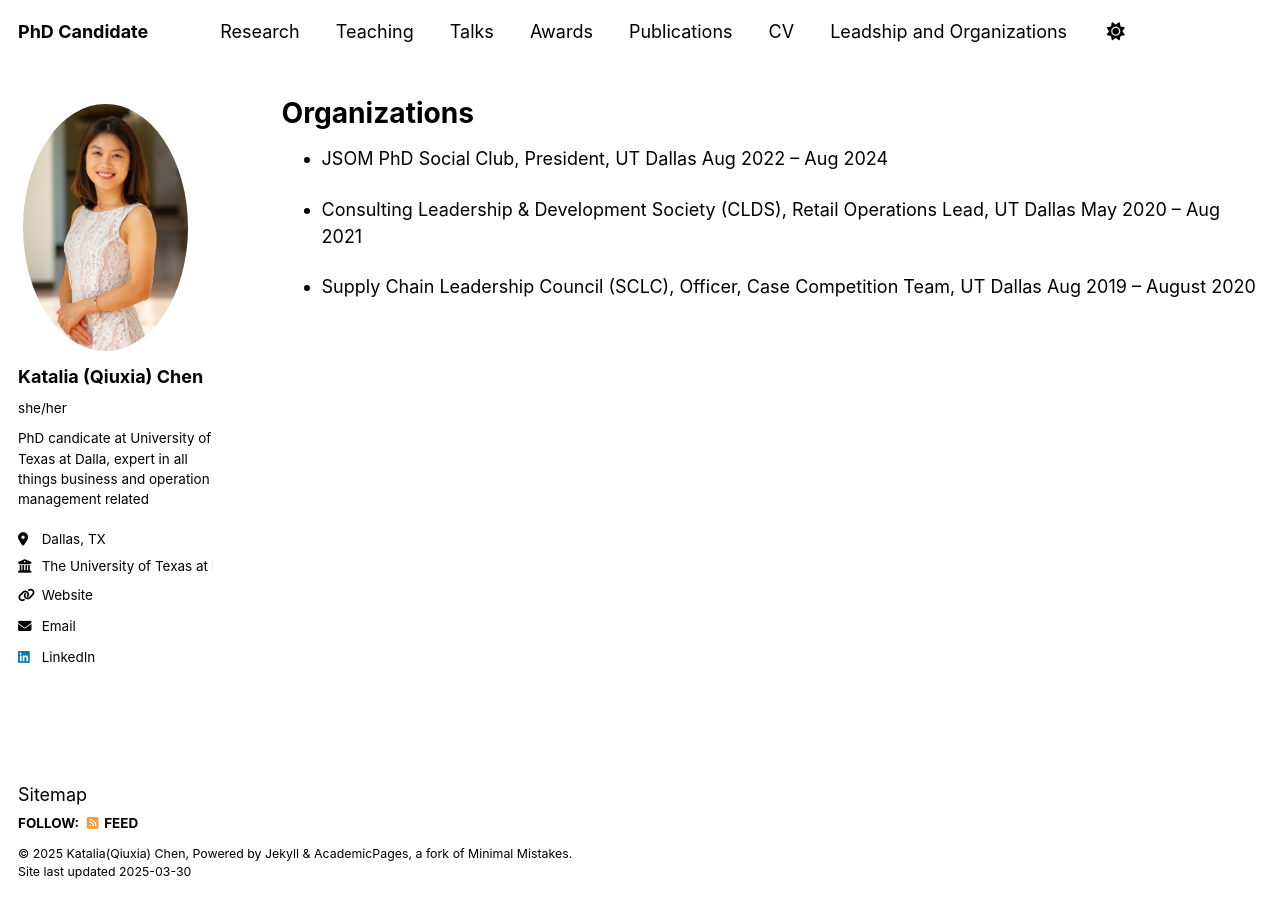
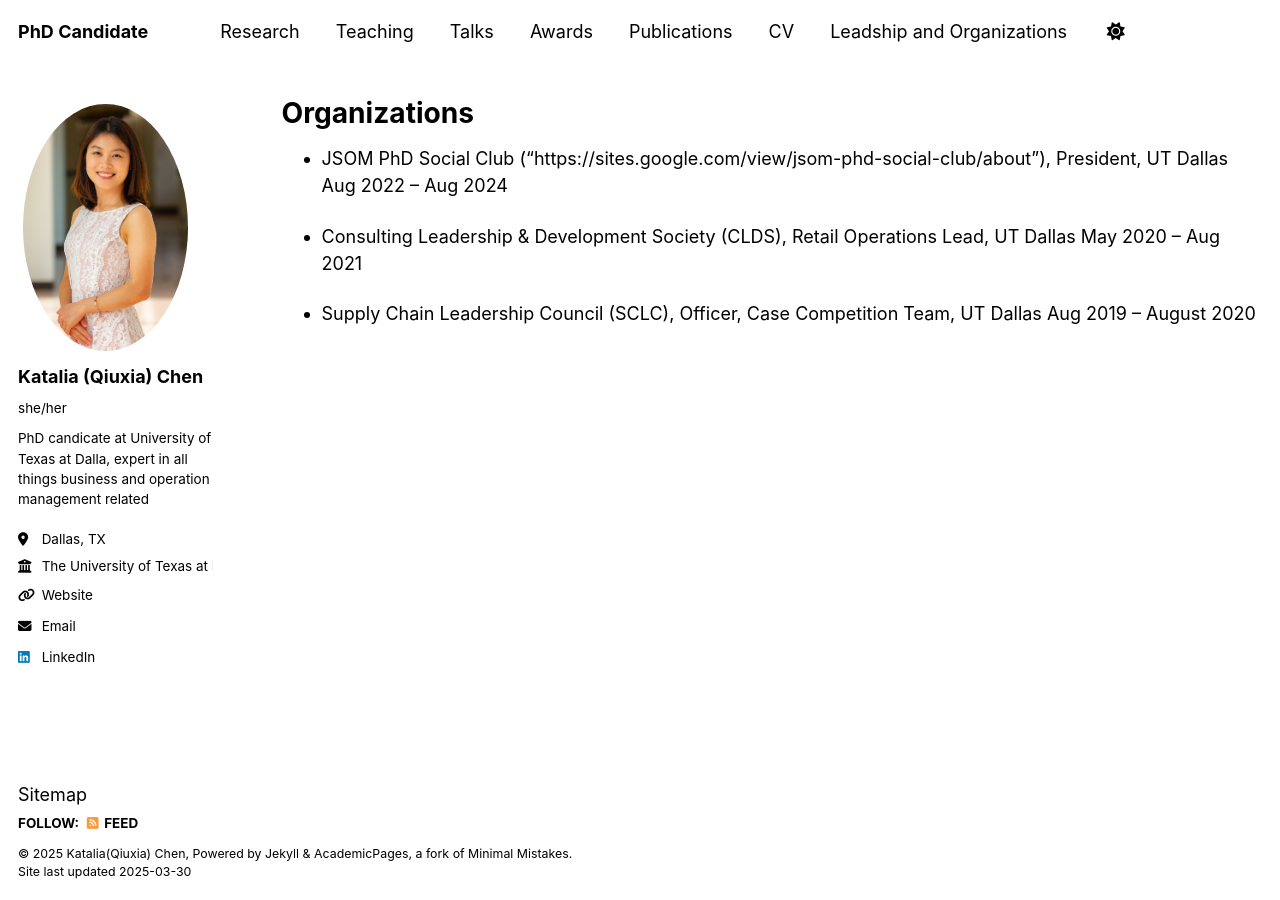
Before and after one commit to qxc2/Katalia_Qiuxia_Chen_v1, a Jekyll site: the page built from _pages/Organizations.md, in a window 1280 px wide. Built offline with Jekyll 4.4.1, drawn with Linux system fonts in a browser that asks for light colours; some of the changed lines change nothing that is shown.

Commit message:
Update Organizations.md

```diff
--- a/_pages/Organizations.md
+++ b/_pages/Organizations.md
@@ -9,7 +9,7 @@ redirect_from:
 
 {% include base_path %}
 
-* JSOM PhD Social Club, President, UT Dallas                                              Aug 2022 – Aug 2024
+* JSOM PhD Social Club ("https://sites.google.com/view/jsom-phd-social-club/about"), President, UT Dallas                                              Aug 2022 – Aug 2024
 
 * Consulting Leadership & Development Society (CLDS), Retail Operations Lead, UT Dallas   May 2020 – Aug 2021
 
```
